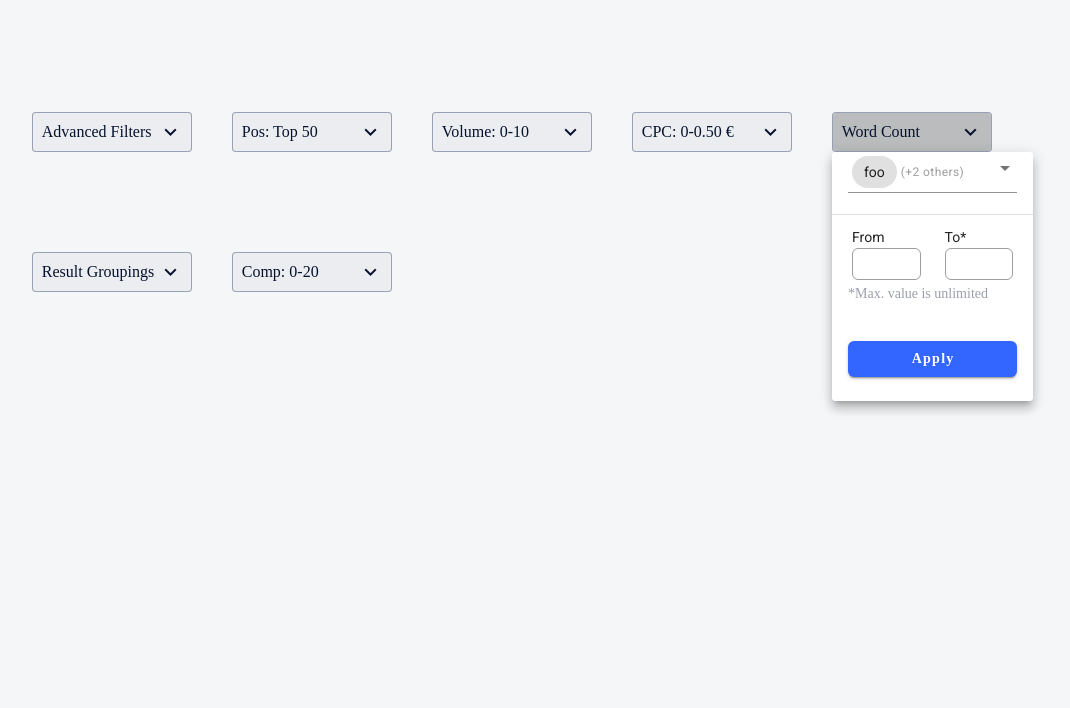
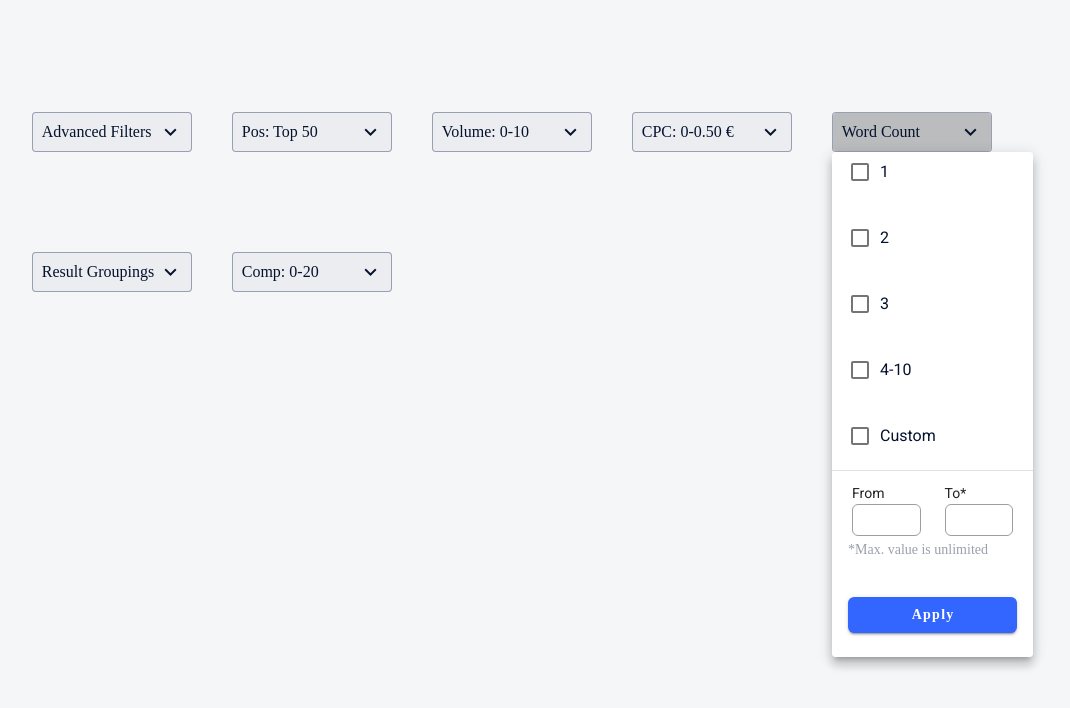
Before and after one commit to MrNedNick/vue-cpanel-filters, a Vue app: page / in a window 1280 px wide. Both pictures are taken after a click on the button "Word Count". Shown: the top 708 px of the page, without its empty margins (68-1138 px from the left). Built offline with nearby package versions, Linux system fonts and the light colour scheme.

Commit message:
Add checkboxes on word component

```diff
--- a/src/components/Filters/WordCountFilter.vue
+++ b/src/components/Filters/WordCountFilter.vue
@@ -9,7 +9,14 @@
       </template>
       <v-list class="menu">
         <v-list-item>
-          <v-select v-model="value" :items="items" label="Select Item" multiple>
+          <div class="checkbox-container">
+            <v-checkbox class="pt-2" label="1" />
+            <v-checkbox class="checkbox" label="2" />
+            <v-checkbox class="checkbox" label="3" />
+            <v-checkbox class="checkbox" label="4-10" />
+            <v-checkbox class="checkbox" label="Custom" />
+          </div>
+          <!-- <v-select v-model="value" :items="items" label="Select Item" multiple>
             <template v-slot:selection="{ item, index }">
               <v-chip v-if="index === 0">
                 <span>{{ item }}</span>
@@ -18,9 +25,8 @@
                 (+{{ value.length - 1 }} others)
               </span>
             </template>
-          </v-select>
+          </v-select> -->
         </v-list-item>
-
         <v-divider />
         <div class="custom-section ml-2 mr-2">
           <v-container>
@@ -67,4 +73,11 @@ export default {
 </script>
 
 <style>
+.checkbox-container {
+  display: flex;
+  flex-direction: column;
+}
+.checkbox {
+  margin-top: -10px;
+}
 </style>
```
